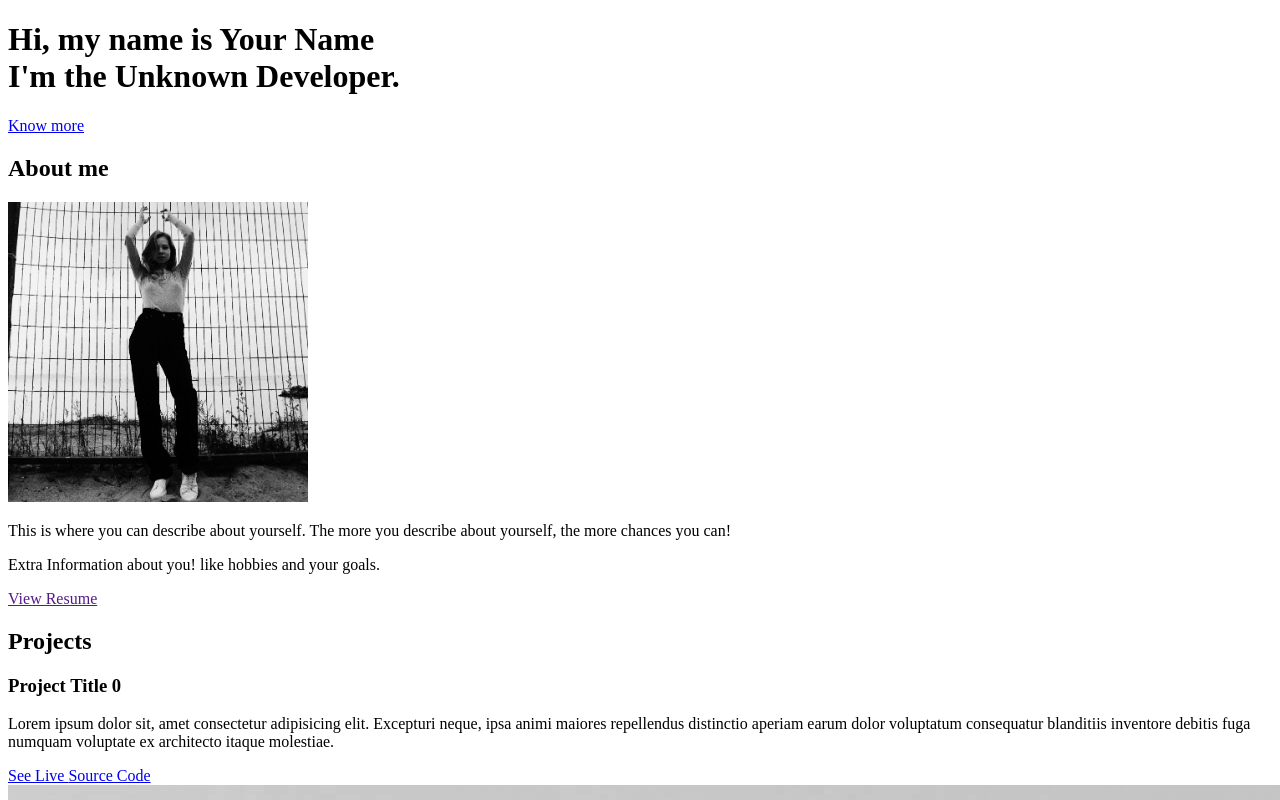
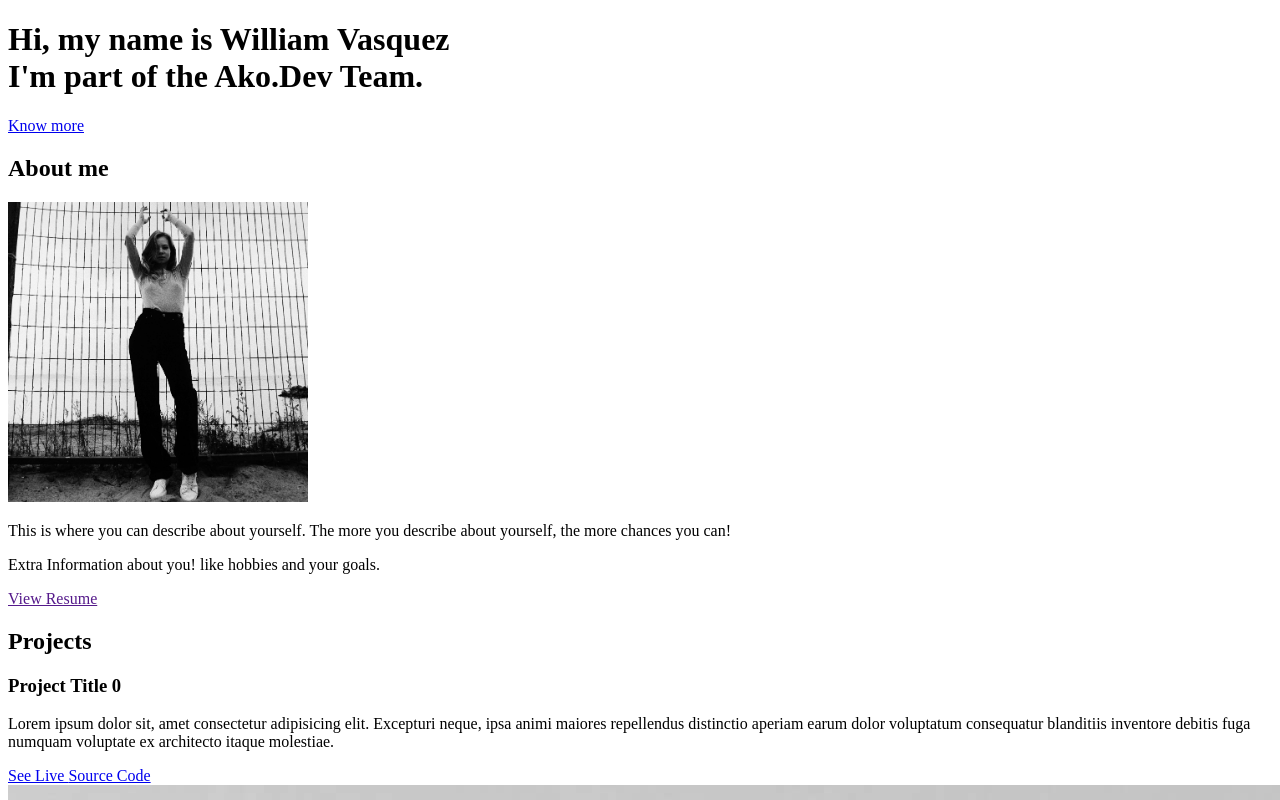
Before and after one commit to williamavasquez/fakePortfolio, a website: page src/template.html in a window 1280 px wide. Shown: the top 800 px of the page. Drawn offline with nearby package versions, Linux system fonts and the light colour scheme.

Commit message:
1-updating messaging

```diff
--- a/src/template.html
+++ b/src/template.html
@@ -46,9 +46,9 @@
     <div id="hero" class="jumbotron">
       <div class="container">
         <h1 class="hero-title" class="load-hidden">
-          Hi, my name is <span class="text-color-main">Your Name</span>
+          Hi, my name is <span class="text-color-main">William Vasquez</span>
           <br />
-          I'm the Unknown Developer.
+          I'm part of the Ako.Dev Team.
         </h1>
         <p class="hero-cta" class="load-hidden">
           <a rel="noreferrer" class="cta-btn cta-btn--hero" href="#about"
```
